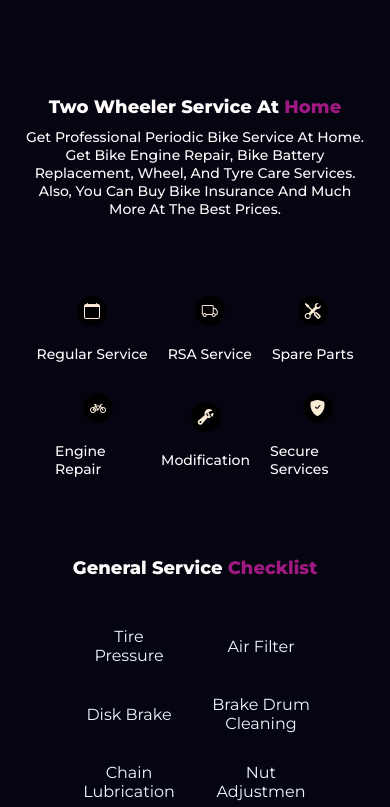
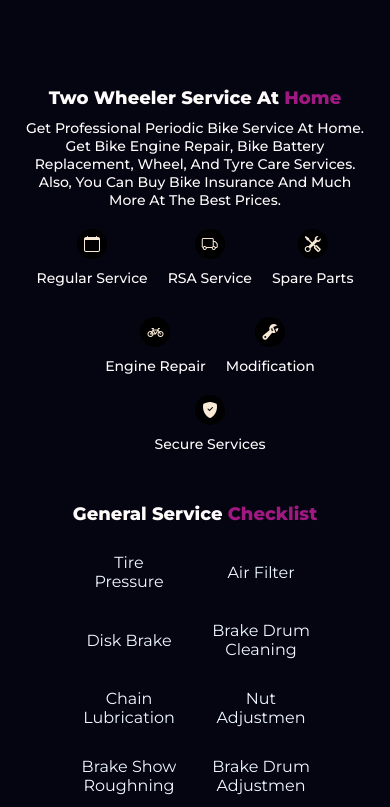
Before and after one commit to Viswa-28/VBIKEs-final, a plain HTML site: page service.html in a window 390 px wide. Shown: the part 1190-1997 px from the top of the page. Drawn offline with nearby package versions, Linux system fonts and the light colour scheme.

Commit message:
fourth version

```diff
--- a/css/service.css
+++ b/css/service.css
@@ -95,14 +95,14 @@ nav{
 .benifits{
     height: 400px;
     width: 100%;
-    margin-bottom: 40px;
+    margin-bottom: 50px;
 }
 .benifits .wrapper{
     height: 100%;
     display: flex;
     flex-direction: column;
-    gap: 60px
-    ;
+    /* gap: 60px
+    ; */
 }
 .benifits .wrapper .top-section{
     display: flex;
@@ -114,7 +114,7 @@ nav{
     text-align: center;
 }
 .benifits .wrapper .bottom-section{
-    height: 70%;
+    height: 80%;
     display: flex;
     flex-direction: column;
     justify-content: center;
@@ -126,6 +126,8 @@ nav{
 .top{
     display: flex;
     gap: 20px;
+    flex-wrap: wrap;
+    /* width: 25%; */
 }
 .bottom{
     display: flex;
@@ -137,6 +139,8 @@ nav{
     flex-direction: column;
     align-items: center;
     justify-content: center;
+    gap: 10px;
+
 }
 .type .bi{
     background-color: black;
@@ -151,13 +155,13 @@ nav{
 .check{
     height: 400px;
     width: 100%;
-    margin-bottom: 50px;
+    margin-bottom: 80px;
 }
 .check .wrapper{
     height: 100%;
     display: flex;
     flex-direction: column;
-    gap: 48px;
+    gap: 28px;
 }
 .check .wrapper .top-section{
     height: 20%;
@@ -194,11 +198,16 @@ nav{
 @media only screen and (max-width:1166px){
     .call-section .wrapper .left-section .form {
         padding: 10px;
+        gap: 12px
+        ;
     }
     .check {
         height: auto;
         width: 100%;
         margin-bottom: 120px;
+    }
+    p{
+        font-size: 14px;
     }
 }
 @media only screen and (max-width:1050px){
@@ -206,7 +215,9 @@ nav{
         font-size: 20px;
 
     }
-
+    p{
+        font-size: 14px;
+    }
 }
 @media only screen and (max-width:960px){
     .call-section .wrapper {
@@ -232,6 +243,9 @@ nav{
         height: 450px;
 
     }
+    .call-section .wrapper .left-section {
+        width: 66%;
+    }
 
 
 }
@@ -253,6 +267,43 @@ nav{
         font-size: 16px;
 
     }
+    .top {
+        display: flex
+
+    ;
+
+        gap: 20px;
+        flex-wrap: wrap;
+        width: 100%;
+        align-items: center;
+        justify-content: center;
+        padding-top: 20px;
+    }
+    .bottom {
+        display: flex
+    ;
+        gap: 20px;
+
+        flex-wrap: wrap;
+        width: 100%;
+        align-items: center;
+        justify-content: center;
+
+    }
+    .benifits {
+        height: auto;
+
+    }
+    .benifits .wrapper .bottom-section {
+        height: auto;
+
+    }
+    benifits .wrapper .top-section {
+        display: flex
+    ;
+        height: auto;
+
+    }
 
 }
 @media only screen and (max-width:350px){
--- a/css/style.css
+++ b/css/style.css
@@ -68,6 +68,7 @@ nav{
     height: 50px;
     width: 100%;
     z-index: 0;
+    padding-top: 10px;
 
 
 }
@@ -130,7 +131,7 @@ footer .wrapper{
 footer .wrapper .first{
     display: flex;
     flex-direction: column;
-    gap: 30px;
+    gap: 10px;
     justify-content: space-evenly;
     width: 23%;
 }
@@ -196,6 +197,7 @@ footer .wrapper .fourth{
     justify-content: center;
     /* justify-content: center; */
     gap: 60px;
+    padding-bottom: 20px;
 
 }
 
--- a/service.html
+++ b/service.html
@@ -72,29 +72,29 @@
 
                 <div class="top">
                     <div class="type-one type">
-                        <i class="bi bi-calendar"></i><br>
+                        <i class="bi bi-calendar"></i>
                         <p>Regular service</p>
                     </div>
                     <div class="type-two type">
-                        <i class="bi bi-truck"></i><br>
+                        <i class="bi bi-truck"></i>
                         <p>RSA service</p>
                     </div>
                     <div class="type-three type">
-                        <i class="bi bi-tools"></i><br>
+                        <i class="bi bi-tools"></i>
                         <p>Spare parts</p>
                     </div>
                 </div>
                        <div class="bottom">
                         <div class="type-one type">
-                            <i class="bi bi-bicycle"></i><br>
+                            <i class="bi bi-bicycle"></i>
                             <p>Engine repair</p>
                         </div>
                         <div class="type-two type">
-                            <i class="bi bi-wrench-adjustable"></i><br>
+                            <i class="bi bi-wrench-adjustable"></i>
                             <p>Modification</p>
                         </div>
                         <div class="type-three type">
-                            <i class="bi bi-shield-fill-check"></i><br>
+                            <i class="bi bi-shield-fill-check"></i>
                             <p>Secure services</p>
                         </div>
                        </div>
```
Also changed, not shown: css/about.css (+10 -2 lines), css/home.css (+59 -5 lines), index.html (+1 -1 lines).
